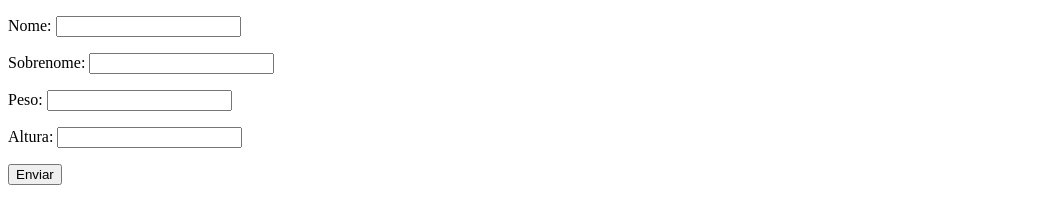
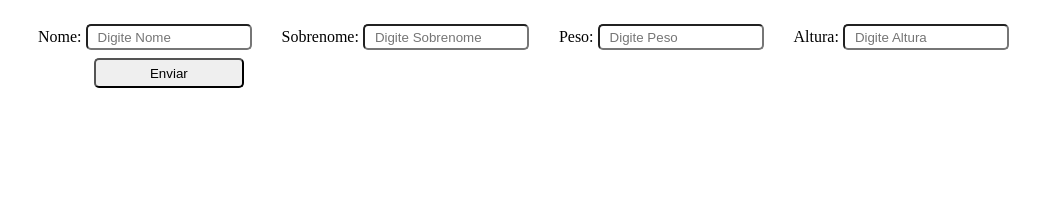
Before and after one commit to rafaelgrohl222/JavaScript_BasicoAvancado, a plain HTML site: page Aula13_Js-aplicacaoFuncaoArrayObjetos/index.html in a window 1280 px wide. Shown: the whole page, without its empty margins (0-1064 px from the left). Drawn offline with Linux system fonts and the light colour scheme.

Commit message:
Curso de JavaScript Moderno do básico ao avançado (ES6)

```diff
--- a/Aula13_Js-aplicacaoFuncaoArrayObjetos/index.html
+++ b/Aula13_Js-aplicacaoFuncaoArrayObjetos/index.html
@@ -1,16 +1,21 @@
 <!DOCTYPE html>
-<html lang="pr-BR">
+<html lang="pr-BR"><!--Portugues BR-->
 <head>
     <title>Exercício</title>
-    <meta charset="utf-8"/>
+    <meta charset="utf-8"/><!--Caracteres especiais-->
+    <link href="js/estilo.css" rel="stylesheet"><!--CSS-->
 </head>
 <body>
-    <form action="" method="get">
-        <p>Nome: <input type="text" class="nome"></p>
-        <p>Sobrenome: <input type="text" class="sobrenome"></p>
-        <p>Peso: <input type="text" class="peso"></p>
-        <p>Altura: <input type="text" class="altura"></p>
-        <button>Enviar</button>
+    <form class="form" action="" method="get">
+        <div>
+            <p class="bar foo">Nome: <input type="text" class="nome" placeholder="Digite Nome"></p>
+            <p class="bar foo">Sobrenome: <input type="text" class="sobrenome" placeholder="Digite Sobrenome"></p>
+            <p class="bar foo">Peso: <input type="text" class="peso" placeholder="Digite Peso"></p>
+            <p class="bar foo">Altura: <input type="text" class="altura" placeholder="Digite Altura"></p>
+            </div><!--Formuários-->
+        <div>
+            <button class="botao">Enviar</button>
+        </div><!--Botão Enviar-->
     </form>
     <!--Javascript-->
     <script src="js/script.js"></script>
--- /dev/null
+++ b/Aula13_Js-aplicacaoFuncaoArrayObjetos/js/estilo.css
@@ -0,0 +1,38 @@
+.nome {
+    height: 20px;
+    width: 150px;
+    border-radius: 5px;
+    padding-left: 10px;
+}
+.sobrenome {
+    height: 20px;
+    width: 150px;
+    border-radius: 5px;
+    padding-left: 10px;
+}
+.peso {
+    height: 20px;
+    width: 150px;
+    border-radius: 5px;
+    padding-left: 10px;
+}
+.altura {
+    height: 20px;
+    width: 150px;
+    border-radius: 5px;
+    padding-left: 10px;/*espaçamento dentro do formulário*/
+}
+.botao {
+    height: 30px;
+    width: 150px;
+    border-radius: 5px;
+    margin-top: 50px;
+    margin-left: -915px;
+}
+.foo {
+    float:left;
+    padding-left: 30px;
+}
+.bar {
+    padding-left: 30px;
+}
--- a/Aula13_Js-aplicacaoFuncaoArrayObjetos/js/script.js
+++ b/Aula13_Js-aplicacaoFuncaoArrayObjetos/js/script.js
@@ -0,0 +1,9 @@
+function meuEscopo () {
+    const form = document.querySelector('.form');
+    //espião
+    form.onsubmit = function (evento) {
+        alert('Eviado com "SUCESSO"!');
+    };
+}
+meuEscopo();
+//20min
```
